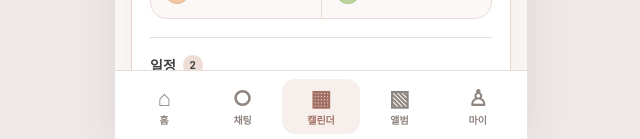
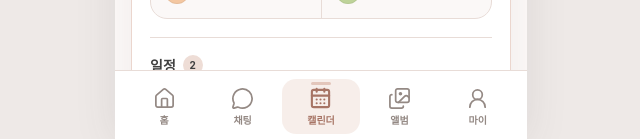
Before and after one commit to chlgks2/Emour, a React app in the folder frontend/: page / in a window 1280 px wide. Shown: the part 658-797 px from the top of the page, without its empty margins (319-959 px from the left). Built offline with nearby package versions, Linux system fonts and the light colour scheme; the HTML template or start-up script is replaced by a standard one.

Commit message:
Design: 캘린더 하단바 아이콘 적용

```diff
--- a/frontend/package.json
+++ b/frontend/package.json
@@ -10,6 +10,7 @@
     "preview": "vite preview"
   },
   "dependencies": {
+    "lucide-react": "^1.27.0",
     "react": "^19.2.7",
     "react-dom": "^19.2.7"
   },
--- a/frontend/src/components/common/BottomNavigation/BottomNavigation.css
+++ b/frontend/src/components/common/BottomNavigation/BottomNavigation.css
@@ -1,7 +1,10 @@
 .bottom-navigation {
+  position: relative;
+  z-index: 20;
   display: grid;
   grid-template-columns: repeat(5, 1fr);
   align-items: center;
+  width: 100%;
   min-height: 72px;
   padding:
     7px 10px
@@ -12,26 +15,60 @@
 }
 
 .bottom-navigation-item {
+  position: relative;
   min-width: 0;
   height: 55px;
   display: flex;
   flex-direction: column;
   align-items: center;
   justify-content: center;
-  gap: 3px;
-  border-radius: 13px;
+  gap: 4px;
+  padding: 0;
+  border: 0;
+  border-radius: 14px;
   background: transparent;
-  color: #8f8581;
-  font-size: 10px;
-  font-weight: 700;
+  color: #948984;
+  cursor: pointer;
+  transition:
+    color 0.15s ease,
+    background-color 0.15s ease,
+    transform 0.15s ease;
+}
+
+.bottom-navigation-item:hover {
+  background: rgba(238, 221, 214, 0.35);
+}
+
+.bottom-navigation-item:active {
+  transform: scale(0.96);
 }
 
 .bottom-navigation-icon {
-  font-size: 22px;
-  line-height: 1;
+  display: block;
+  flex-shrink: 0;
+  color: currentColor;
+}
+
+.bottom-navigation-label {
+  overflow: hidden;
+  font-size: 10px;
+  font-weight: 700;
+  line-height: 1.2;
+  text-overflow: ellipsis;
+  white-space: nowrap;
 }
 
 .bottom-navigation-item-active {
-  background: rgba(227, 198, 187, 0.28);
-  color: #a26f62;
+  background: rgba(227, 198, 187, 0.3);
+  color: #a77465;
 }
+
+.bottom-navigation-item-active::before {
+  content: "";
+  position: absolute;
+  top: 3px;
+  width: 20px;
+  height: 3px;
+  border-radius: 999px;
+  background: var(--color-primary);
+}
--- a/frontend/src/components/common/BottomNavigation/BottomNavigation.jsx
+++ b/frontend/src/components/common/BottomNavigation/BottomNavigation.jsx
@@ -1,62 +1,88 @@
+import {
+  CalendarDays,
+  House,
+  Images,
+  MessageCircle,
+  UserRound,
+} from 'lucide-react'
+
 import './BottomNavigation.css'
 
 const NAVIGATION_ITEMS = [
   {
     id: 'home',
     label: '홈',
-    icon: '⌂',
+    icon: House,
   },
   {
     id: 'chat',
     label: '채팅',
-    icon: '○',
+    icon: MessageCircle,
   },
   {
     id: 'calendar',
     label: '캘린더',
-    icon: '▦',
+    icon: CalendarDays,
   },
   {
     id: 'album',
     label: '앨범',
-    icon: '▧',
+    icon: Images,
   },
   {
     id: 'mypage',
     label: '마이',
-    icon: '♙',
+    icon: UserRound,
   },
 ]
 
-function BottomNavigation() {
+function BottomNavigation({
+  activeMenu = 'calendar',
+  onMenuChange,
+}) {
+  const handleMenuClick = (menuId) => {
+    if (onMenuChange) {
+      onMenuChange(menuId)
+      return
+    }
+
+    console.log(`${menuId} 화면으로 이동`)
+  }
+
   return (
     <nav
       className="bottom-navigation"
-      aria-label="하단 메뉴"
+      aria-label="하단 내비게이션"
     >
       {NAVIGATION_ITEMS.map((item) => {
-        const isActive = item.id === 'calendar'
+        const Icon = item.icon
+        const isActive = item.id === activeMenu
 
         return (
           <button
             key={item.id}
             type="button"
-            className={`bottom-navigation-item ${
-              isActive ? 'bottom-navigation-item-active' : ''
-            }`}
+            className={[
+              'bottom-navigation-item',
+              isActive
+                ? 'bottom-navigation-item-active'
+                : '',
+            ]
+              .filter(Boolean)
+              .join(' ')}
             aria-current={isActive ? 'page' : undefined}
-            onClick={() => {
-              console.log(`${item.label} 화면 이동`)
-            }}
+            onClick={() => handleMenuClick(item.id)}
           >
-            <span
+            <Icon
               className="bottom-navigation-icon"
+              size={23}
+              strokeWidth={isActive ? 2.2 : 1.8}
               aria-hidden="true"
-            >
-              {item.icon}
+            />
+
+            <span className="bottom-navigation-label">
+              {item.label}
             </span>
-
-            <span>{item.label}</span>
           </button>
         )
       })}
--- a/frontend/src/pages/CalendarPage/CalendarPage.jsx
+++ b/frontend/src/pages/CalendarPage/CalendarPage.jsx
@@ -651,7 +651,7 @@ function CalendarPage() {
         </section>
       </div>
 
-      <BottomNavigation />
+      <BottomNavigation activeMenu="calendar" />
 
       {scheduleModal.isOpen && (
         <ScheduleModal
```
Also changed, not shown: 1 other file (tests, documents, lock files or other folders).
